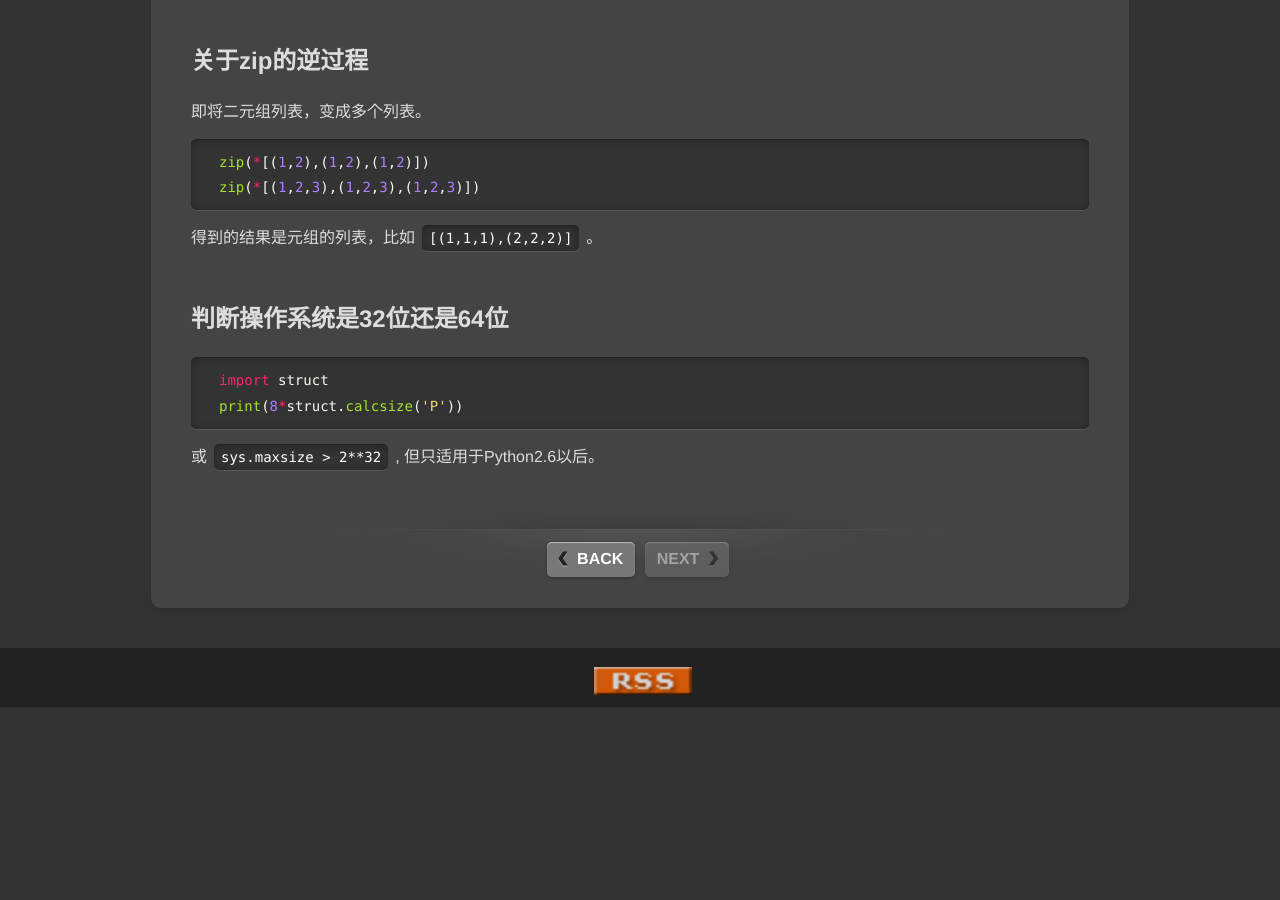
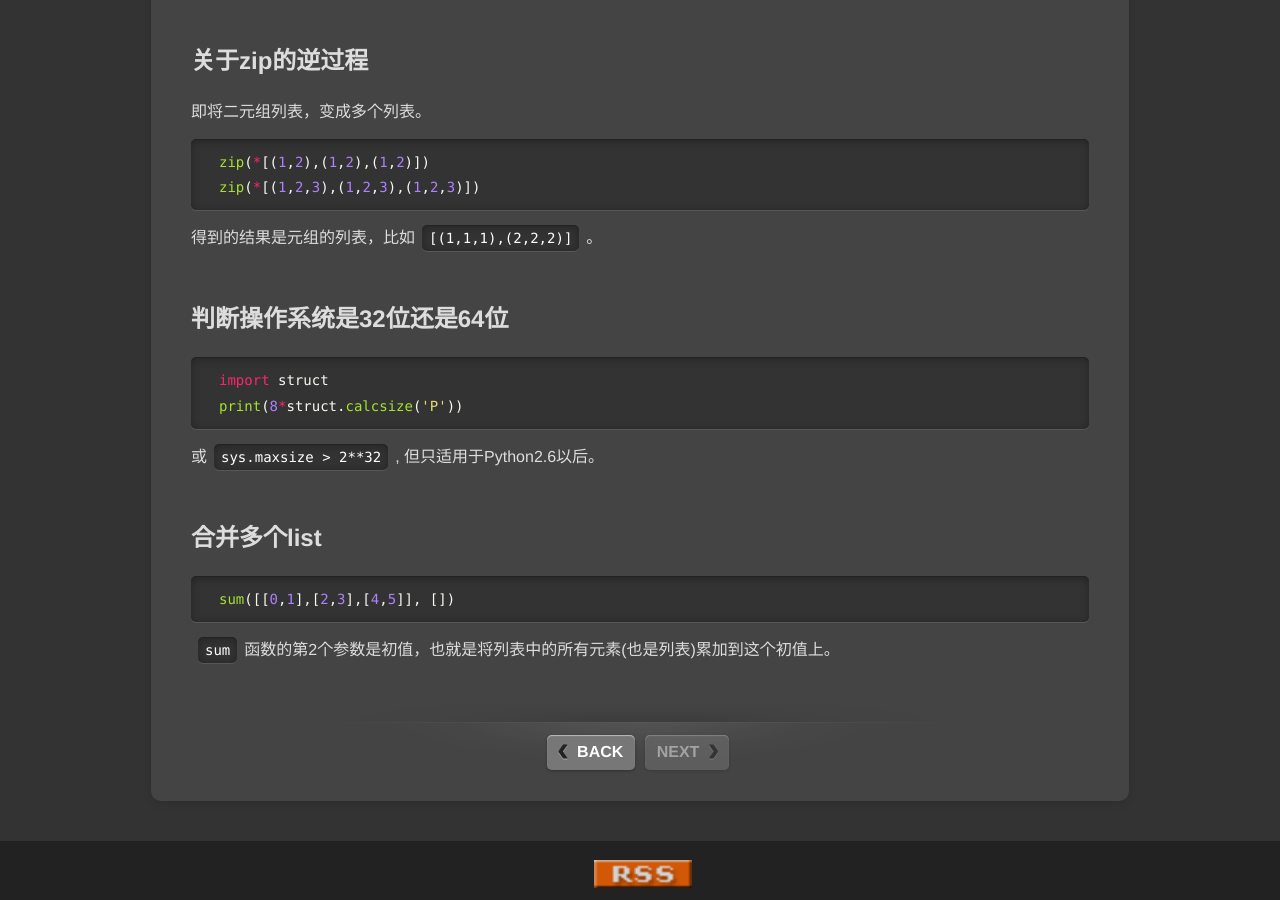
Before and after one commit to pkuwwt/pkuwwt.github.io, a Jekyll site: the page built from python/_posts/2014-04-15-python-usage.md, in a window 1280 px wide and 900 px high, scrolled down 684 px. Built offline with Jekyll 4.4.1, drawn with Linux system fonts in a browser that asks for light colours; comment, search, counter and statistics services are not loaded; before the commit the page ends 1391 px from its top, so only the background shows below that.

Commit message:
modified:   python/_posts/2014-04-15-python-usage.md

```diff
--- a/python/_posts/2014-04-15-python-usage.md
+++ b/python/_posts/2014-04-15-python-usage.md
@@ -34,3 +34,10 @@ print(8*struct.calcsize('P'))
 {% endhighlight %}
 
 或`sys.maxsize > 2**32`, 但只适用于Python2.6以后。
+
+## 合并多个list
+{% highlight python %}
+sum([[0,1],[2,3],[4,5]], [])
+{% endhighlight %}
+
+`sum`函数的第2个参数是初值，也就是将列表中的所有元素(也是列表)累加到这个初值上。
```
